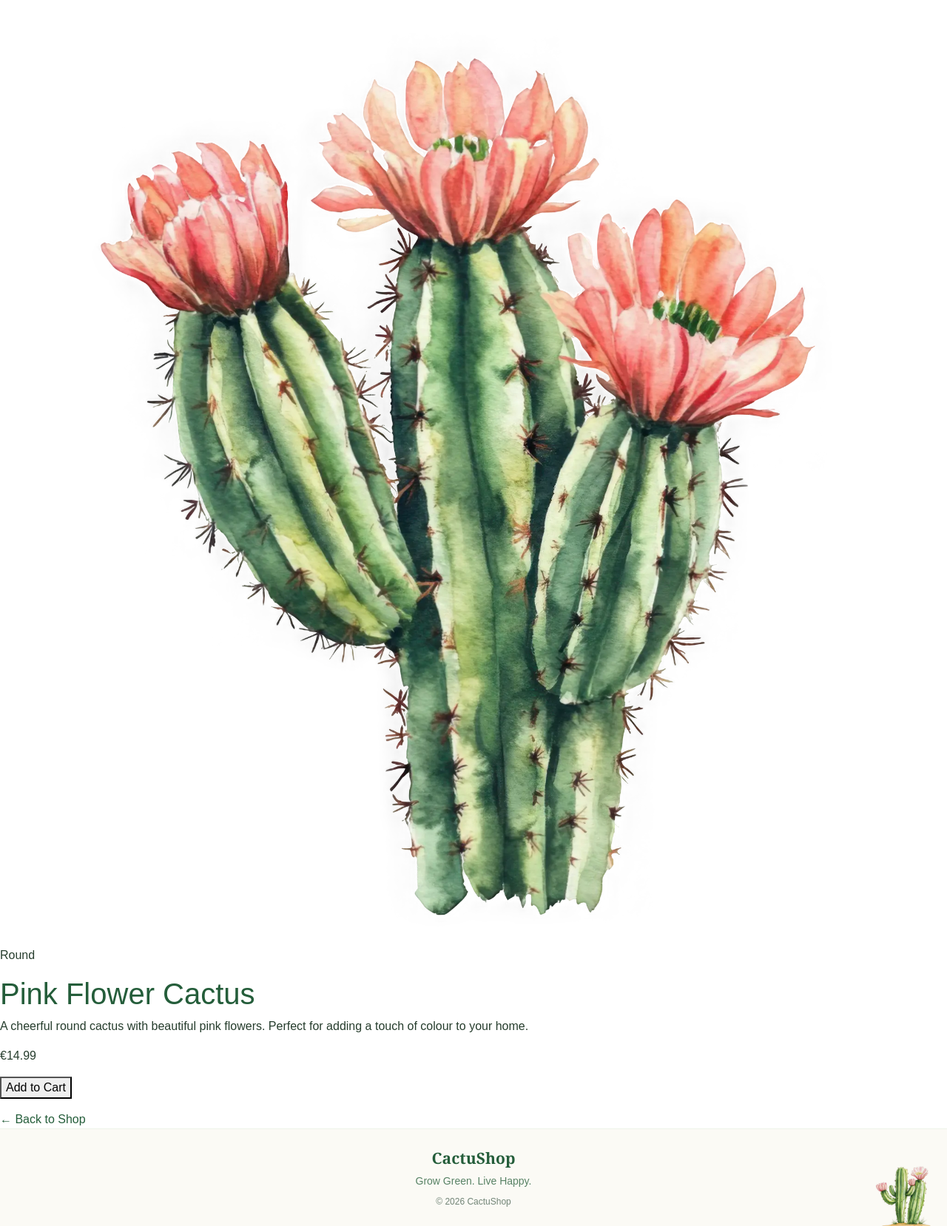
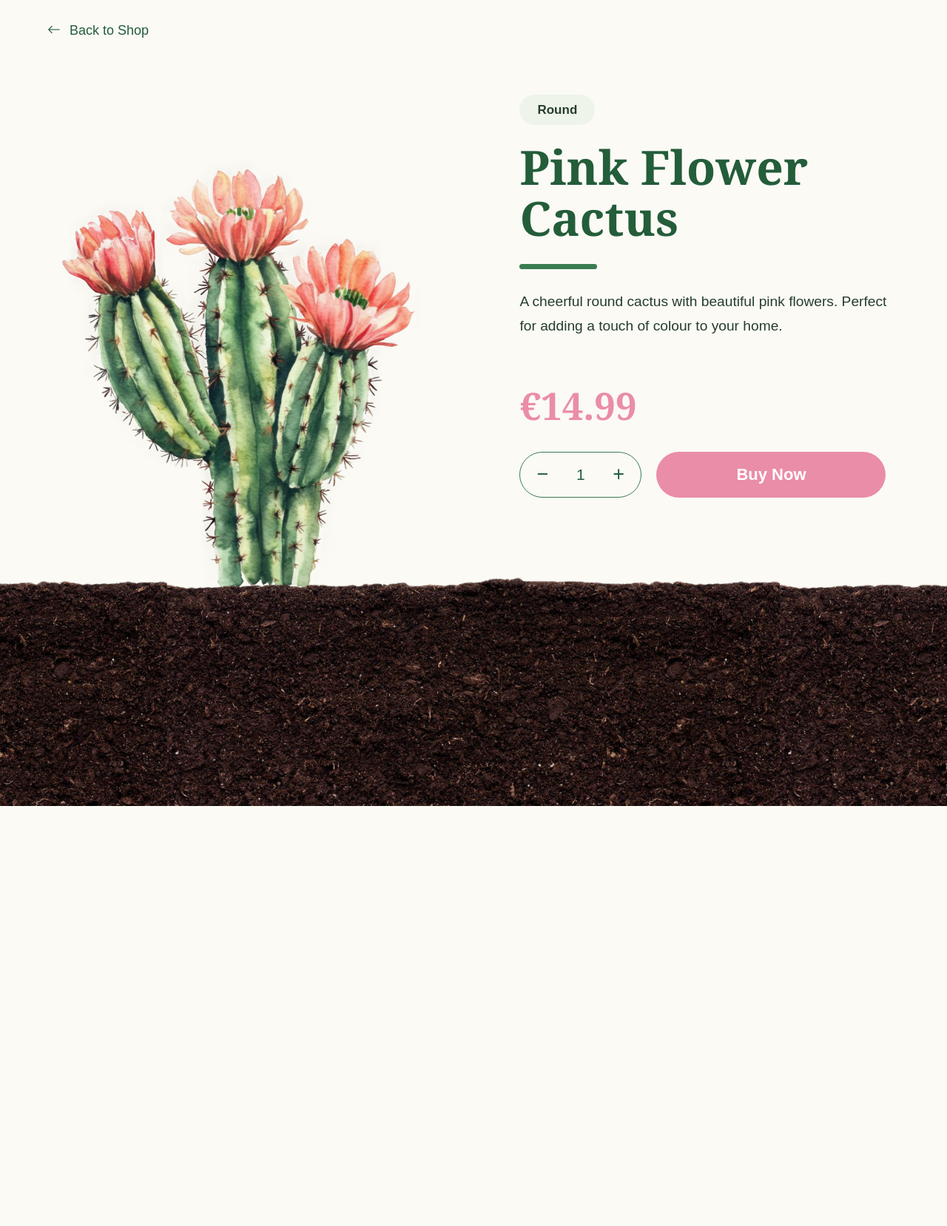
Before and after one commit to Kukuxer-atu/WebDesignProjectShop, a Node server app: page /product/1 in a window 1280 px wide. Shown: the part 88-1746 px from the top of the page at 74% size. After the commit the page ends 1178 px from the top, so only its background shows below. Run offline with Node 20, Linux system fonts and the light colour scheme; some libraries are stand-ins or nearby versions.

Commit message:
product page added

```diff
--- a/app.js
+++ b/app.js
@@ -202,6 +202,12 @@ app.get("/shop", (req, res) => {
 });
 
 
+
+/* =========================================
+   USER PROFILE
+========================================= */
+
+
 /* =========================================
    PRODUCT DETAILS
 ========================================= */
@@ -209,21 +215,11 @@ app.get("/shop", (req, res) => {
 app.get("/product/:id", (req, res) => {
 
     const product = products.find(
-        item => item.id === req.params.id
+        item => String(item.id) === String(req.params.id)
     );
 
     if (!product) {
-
-        return res.status(404).render(
-            "pages/404",
-            {
-                head: {
-                    title:
-                        "Product Not Found | CactuShop"
-                }
-            }
-        );
-
+        return res.status(404).send("Product not found");
     }
 
     res.render("pages/product", {
@@ -233,8 +229,10 @@ app.get("/product/:id", (req, res) => {
         },
 
         state: {
-            shop: true
+            product: true
         },
+
+        pageCss: "product.css",
 
         product: product
 
@@ -242,32 +240,6 @@ app.get("/product/:id", (req, res) => {
 
 });
 
-
-/* =========================================
-   USER PROFILE
-========================================= */
-
-app.get("/profile", (req, res) => {
-
-    if (!req.isAuthenticated()) {
-        return res.redirect("/");
-    }
-
-    res.render("pages/profile", {
-
-        head: {
-            title: "My Profile | CactuShop"
-        },
-
-        pageCss: "profile.css",
-
-        state: {
-            profile: true
-        }
-
-    });
-
-});
 
 
 /* =========================================
--- /dev/null
+++ b/public/css/product.css
@@ -0,0 +1,357 @@
+
+/* =========================================
+   CACTUSHOP — PRODUCT PAGE
+   Colours and shared styles: styles.css
+========================================= */
+
+/* Page height includes extra soil below the first screen */
+.cactus-product-page {
+    --stage-height: max(100svh, 700px);
+
+    position: relative;
+    min-height: calc(var(--stage-height) + 290px);
+    background: var(--cream);
+    overflow: hidden;
+}
+
+/* Back to Shop */
+.product-back-link {
+    position: absolute;
+    top: 28px;
+    left: 5%;
+    z-index: 5;
+    display: flex;
+    align-items: center;
+    gap: 12px;
+    font-size: 18px;
+    transition: transform .2s;
+}
+
+.product-back-link:hover {
+    transform: translateX(-5px);
+}
+
+/* =========================================
+   MAIN LAYOUT
+========================================= */
+
+/* Cactus left, information right */
+.product-showcase {
+    display: grid;
+    grid-template-columns: 52% 48%;
+    min-height: var(--stage-height);
+}
+
+/* Cactus sits at the bottom of its column */
+.product-visual {
+    display: flex;
+    align-items: flex-end;
+    justify-content: center;
+    min-width: 0;
+    overflow: hidden;
+}
+
+.product-image-wrap {
+    display: flex;
+    align-items: flex-end;
+    justify-content: center;
+    width: 100%;
+    height: 100%;
+    animation: cactusRise 1.1s ease-out both;
+}
+
+/* Auto proportions prevent empty space inside the image */
+.product-cactus-image {
+    display: block;
+    width: auto;
+    height: auto;
+    max-width: 95%;
+    max-height: calc(var(--stage-height) - 80px);
+    transform: translateY(22px);
+}
+
+/* Soil spans the page and extends below the first screen */
+.product-ground {
+    position: absolute;
+    top: calc(var(--stage-height) - 20px);
+    left: 0;
+    width: 100%;
+    height: 415px;
+    z-index: 2;
+    pointer-events: none;
+
+    background: url("/images/soil-ground.png")
+        center top / auto 415px repeat-x;
+}
+
+/* =========================================
+   PRODUCT INFORMATION
+========================================= */
+
+.product-details {
+    position: relative;
+    z-index: 3;
+    display: flex;
+    flex-direction: column;
+    justify-content: center;
+    align-items: flex-start;
+    min-width: 0;
+    padding: 80px 9% 80px 6%;
+}
+
+/* Category badge */
+.product-category {
+    padding: 8px 24px;
+    margin-bottom: 22px;
+    border-radius: 50px;
+    background: var(--light-green);
+    font-size: 17px;
+    font-weight: 600;
+}
+
+/* Product title and underline */
+.product-name {
+    margin: 0;
+    font: 700 clamp(48px, 5vw, 82px)/1.08 Georgia, serif;
+}
+
+.product-underline {
+    width: 105px;
+    height: 7px;
+    margin: 28px 0;
+    border-radius: 50px;
+    background: var(--medium-green);
+}
+
+/* Description */
+.product-description {
+    max-width: 520px;
+    margin: 0;
+    font-size: clamp(17px, 1.5vw, 22px);
+    line-height: 1.7;
+}
+
+/* =========================================
+   PRICE AND BUY BUTTON
+========================================= */
+
+.product-purchase {
+    width: 100%;
+    margin-top: 55px;
+}
+
+.product-price {
+    margin: 0 0 28px;
+    color: var(--pink);
+    font: 700 clamp(44px, 4vw, 65px) Georgia, serif;
+}
+
+.product-buy-form {
+    display: flex;
+    align-items: center;
+    gap: 20px;
+}
+
+/* Quantity selector */
+.quantity-control {
+    display: flex;
+    align-items: center;
+    justify-content: space-between;
+    flex-shrink: 0;
+    width: 165px;
+    height: 62px;
+    border: 1px solid var(--medium-green);
+    border-radius: 50px;
+}
+
+.quantity-control button {
+    flex: 1;
+    padding: 0;
+    border: 0;
+    background: transparent;
+    color: var(--green);
+    font-size: 27px;
+    cursor: pointer;
+}
+
+.quantity-input {
+    width: 42px;
+    min-width: 0;
+    padding: 0;
+    border: 0;
+    background: transparent;
+    color: var(--green);
+    text-align: center;
+    font-size: 21px;
+    appearance: textfield;
+    -moz-appearance: textfield;
+}
+
+.quantity-input::-webkit-inner-spin-button,
+.quantity-input::-webkit-outer-spin-button {
+    -webkit-appearance: none;
+}
+
+/* Buy Now */
+.product-buy-btn {
+    flex: 1;
+    min-width: 165px;
+    max-width: 310px;
+    height: 62px;
+    border: 0;
+    border-radius: 50px;
+    background: var(--pink);
+    color: var(--white);
+    font-size: 22px;
+    font-weight: bold;
+    cursor: pointer;
+    transition: transform .2s, opacity .2s;
+}
+
+.product-buy-btn:hover {
+    transform: translateY(-3px);
+    opacity: .9;
+}
+
+/* =========================================
+   ENTRANCE ANIMATIONS
+========================================= */
+
+/* Cactus rises from the ground */
+@keyframes cactusRise {
+    from {
+        opacity: 0;
+        transform: translateY(160px) scale(.95);
+    }
+    to {
+        opacity: 1;
+        transform: translateY(0) scale(1);
+    }
+}
+
+/* Product details enter from the right */
+@keyframes detailsSlide {
+    from {
+        opacity: 0;
+        transform: translateX(90px);
+    }
+    to {
+        opacity: 1;
+        transform: translateX(0);
+    }
+}
+
+.animate-detail {
+    animation: detailsSlide .8s ease-out both;
+}
+
+/* Stagger the product information */
+.product-category    { animation-delay: .25s; }
+.product-name        { animation-delay: .35s; }
+.product-underline   { animation-delay: .45s; }
+.product-description { animation-delay: .55s; }
+.product-purchase    { animation-delay: .75s; }
+
+/* =========================================
+   TABLET
+========================================= */
+
+@media (max-width: 1000px) {
+    .product-showcase {
+        grid-template-columns: 50% 50%;
+    }
+
+    .product-details {
+        padding: 80px 6% 60px 3%;
+    }
+
+    .product-buy-form {
+        flex-wrap: wrap;
+    }
+}
+
+/* =========================================
+   MOBILE
+========================================= */
+
+@media (max-width: 700px) {
+
+    /* Mobile uses its own cactus-section height */
+    .cactus-product-page {
+        --mobile-visual-height: min(63svh, 570px);
+        min-height: auto;
+    }
+
+    /* Stack the cactus above the information */
+    .product-showcase {
+        display: flex;
+        flex-direction: column;
+        min-height: 0;
+    }
+
+    .product-back-link {
+        top: 22px;
+        left: 22px;
+        font-size: 15px;
+    }
+
+    /* Larger cactus, sitting directly on the soil */
+    .product-visual {
+        height: var(--mobile-visual-height);
+        padding-top: 65px;
+        flex-shrink: 0;
+    }
+
+    .product-cactus-image {
+        max-width: 92%;
+        max-height: 100%;
+        transform: translateY(10px);
+    }
+
+    /* Thin soil edge instead of a thick divider */
+    .product-ground {
+        top: calc(var(--mobile-visual-height) - 20px);
+        height: 36px;
+        background-size: auto 240px;
+    }
+
+    .product-details {
+        padding: 65px 7% 70px;
+    }
+
+    .product-name {
+        font-size: clamp(42px, 9vw, 58px);
+    }
+
+    .product-description {
+        font-size: 17px;
+    }
+
+    .product-purchase {
+        margin-top: 35px;
+    }
+
+    .product-buy-form {
+        gap: 12px;
+        flex-wrap: wrap;
+    }
+
+    .quantity-control {
+        width: 130px;
+        height: 56px;
+    }
+
+    .product-buy-btn {
+        min-width: 140px;
+        height: 56px;
+        font-size: 18px;
+    }
+}
+
+/* Respect reduced-motion settings */
+@media (prefers-reduced-motion: reduce) {
+    .product-image-wrap,
+    .animate-detail {
+        animation: none;
+    }
+}
--- a/public/css/styles.css
+++ b/public/css/styles.css
@@ -19,14 +19,9 @@
    BASE ELEMENTS
 ========================================= */
 
-/* Full-height flex layout keeps the shared footer at the bottom of short pages. */
 body {
     margin: 0;
     padding: 0;
-    min-height: 100vh; /* Fallback for older browsers. */
-    min-height: 100dvh;
-    display: flex;
-    flex-direction: column;
     background-color: var(--white);
     color: var(--text-color);
     font-family: Arial, Helvetica, sans-serif;
--- /dev/null
+++ b/public/js/product.js
@@ -0,0 +1,51 @@
+
+/* =========================================
+   CACTUSHOP — PRODUCT PAGE
+========================================= */
+
+/* Prevent the browser restoring the old scroll position */
+if ("scrollRestoration" in history) {
+    history.scrollRestoration = "manual";
+}
+
+/* Scroll down slightly when opening or reloading a product */
+window.addEventListener("pageshow", () => {
+    window.scrollTo({
+        top: 140,
+        behavior: "instant"
+    });
+});
+
+/* =========================================
+   QUANTITY CONTROLS
+========================================= */
+
+document.addEventListener("DOMContentLoaded", () => {
+    const input = document.querySelector(".quantity-input");
+    const minus = document.querySelector(".quantity-minus");
+    const plus = document.querySelector(".quantity-plus");
+
+    if (!input || !minus || !plus) return;
+
+    const update = value => {
+        const number = parseInt(value, 10);
+        input.value = Number.isNaN(number)
+            ? 1
+            : Math.max(1, Math.min(99, number));
+    };
+
+    minus.addEventListener("click", () => {
+        update(Number(input.value) - 1);
+    });
+
+    plus.addEventListener("click", () => {
+        update(Number(input.value) + 1);
+    });
+
+    input.addEventListener("change", () => {
+        update(input.value);
+    });
+
+    document.querySelector(".product-buy-form")
+        ?.addEventListener("submit", () => update(input.value));
+});
--- a/views/layouts/default.hbs
+++ b/views/layouts/default.hbs
@@ -8,17 +8,25 @@
 
 <body>
 
-    {{> share/_nav}}
+    {{!-- Hide standard navigation on product pages --}}
+
+        {{> share/_nav}}
+
 
     {{{body}}}
 
-    {{> share/_footer}}
+    {{!-- Hide standard footer on product pages --}}
+    {{#unless state.product}}
+        {{> share/_footer}}
+    {{/unless}}
 
     <!-- Bootstrap JavaScript -->
     <script src="https://cdn.jsdelivr.net/npm/bootstrap@5.3.3/dist/js/bootstrap.bundle.min.js"></script>
 
     <!-- Shopping cart -->
     <script src="/js/cart.js"></script>
+
+
 
 <!-- Shop quantity animation -->
 {{#if state.shop}}
--- a/views/pages/product.hbs
+++ b/views/pages/product.hbs
@@ -1,34 +1,98 @@
 
-<main class="product-detail">
+<main class="cactus-product-page">
 
-  <div class="product-detail-image">
-    <img src="{{product.image}}" alt="{{product.alt}}">
-  </div>
+  <a href="/shop" class="product-back-link">
+    <i class="bi bi-arrow-left"></i>
+    <span>Back to Shop</span>
+  </a>
 
-  <div class="product-detail-info">
 
-    <p class="category">{{product.category}}</p>
+  <section class="product-showcase">
 
-    <h1>{{product.name}}</h1>
+    <!-- LEFT: WATERCOLOUR CACTUS -->
+    <div class="product-visual">
 
-    <p>{{product.description}}</p>
+      <div class="product-image-wrap">
+        <img
+          src="{{product.image}}"
+          alt="{{product.alt}}"
+          class="product-cactus-image"
+        >
+      </div>
 
-    <p class="price">{{euro product.price}}</p>
 
-    <button
-      type="button"
-      class="add-to-cart"
-      data-add-to-cart="{{product.id}}"
-    >
-      Add to Cart
-    </button>
 
-    <p data-cart-message aria-live="polite"></p>
+    </div>
 
-    <a href="/shop" class="back-link">
-      &larr; Back to Shop
-    </a>
+    <!-- RIGHT: PRODUCT DETAILS -->
+    <div class="product-details">
 
-  </div>
+      <span class="product-category animate-detail">
+        {{product.category}}
+      </span>
 
+      <h1 class="product-name animate-detail">
+        {{product.name}}
+      </h1>
+
+      <div class="product-underline animate-detail"></div>
+
+      <p class="product-description animate-detail">
+        {{product.description}}
+      </p>
+
+      <div class="product-purchase animate-detail">
+
+        <p class="product-price">
+          €{{product.price}}
+        </p>
+
+        <form
+          class="product-buy-form"
+          action="/cart/add"
+          method="POST"
+        >
+          <input
+            type="hidden"
+            name="productId"
+            value="{{product.id}}"
+          >
+
+          <div class="quantity-control">
+            <button
+              type="button"
+              class="quantity-minus"
+              aria-label="Decrease quantity"
+            >−</button>
+
+            <input
+              type="number"
+              name="quantity"
+              value="1"
+              min="1"
+              max="99"
+              aria-label="Quantity"
+              class="quantity-input"
+            >
+
+            <button
+              type="button"
+              class="quantity-plus"
+              aria-label="Increase quantity"
+            >+</button>
+          </div>
+
+          <button type="submit" class="product-buy-btn">
+            Buy Now
+          </button>
+        </form>
+
+      </div>
+
+    </div>
+  </section>
+  <!-- Full-width soil at the bottom -->
+<div class="product-ground" aria-hidden="true"></div>
 </main>
+
+<script src="/js/product.js" defer></script>
```
Also changed, not shown: public/images/pots/pot1.webp, public/images/pots/pot2.webp, public/images/soil-2.png (added), public/images/soil-ground.png (added).
